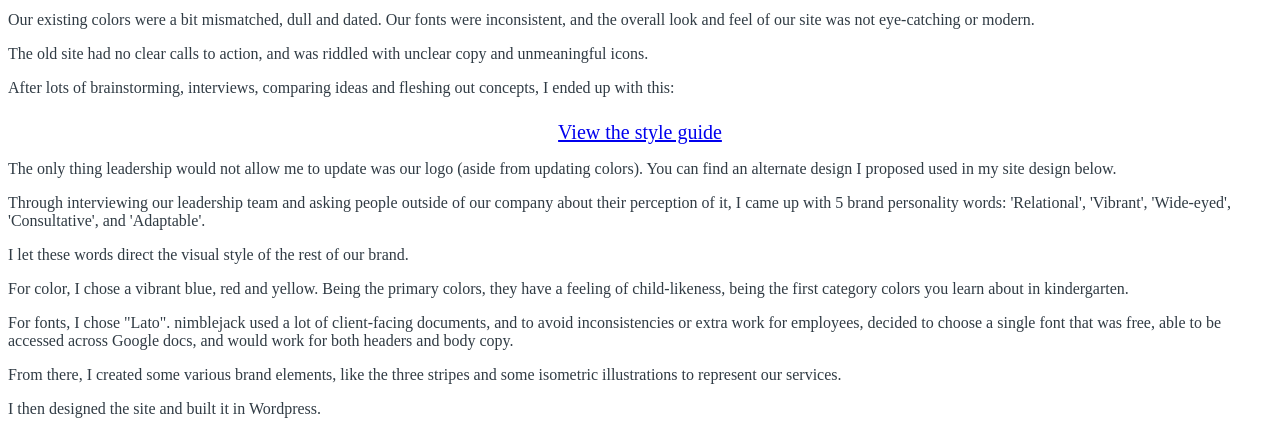
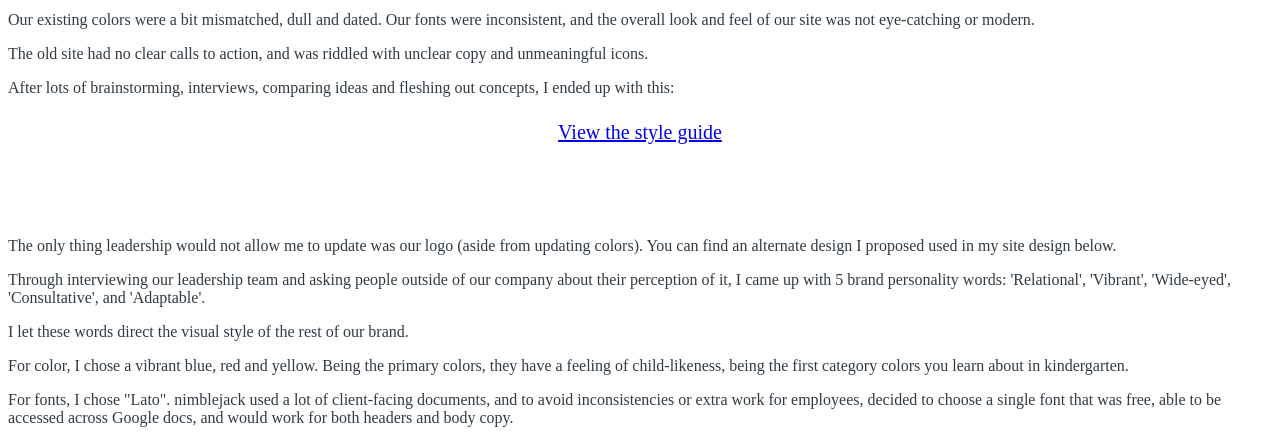
Before and after one commit to levimatthan/portfolio, a plain HTML site: page content/nj.html in a window 1280 px wide. Shown: the part 1160-1597 px from the top of the page. Drawn offline with Linux system fonts and the light colour scheme; files whose address does not match are found by name.

Commit message:
Update nj.html

```diff
--- a/content/nj.html
+++ b/content/nj.html
@@ -59,7 +59,7 @@
 				<p style="color: #303B44;">Our existing colors were a bit mismatched, dull and dated. Our fonts were inconsistent, and the overall look and feel of our site was not eye-catching or modern.</p>
 				<p style="color: #303B44;">The old site had no clear calls to action, and was riddled with unclear copy and unmeaningful icons.</p>
 				<p style="color: #303B44; margin-bottom: 24px;">After lots of brainstorming, interviews, comparing ideas and fleshing out concepts, I ended up with this:</p>
-				<div style="text-align: center;">
+				<div style="text-align: center; height: 100px">
 					<a style="padding: 20px; font-size: 20px;" class='button' target="_blank" rel="noopener noreferrer" href="https://www.dropbox.com/s/lhgfc7r39hhml51/Style_Guide.pdf?dl=0">View the style guide</a>
 				</div>
 				<p style="color: #303B44;">The only thing leadership would not allow me to update was our logo (aside from updating colors).  You can find an alternate design I proposed used in my site design below.</p>
```
